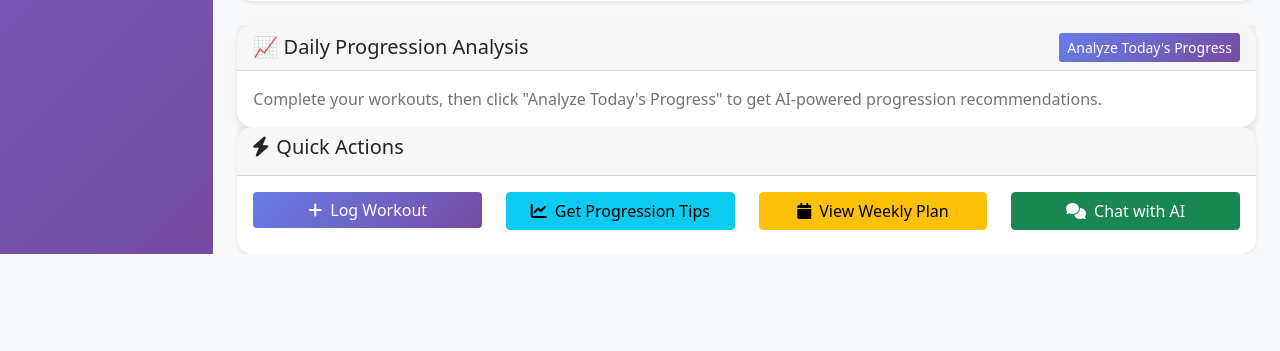
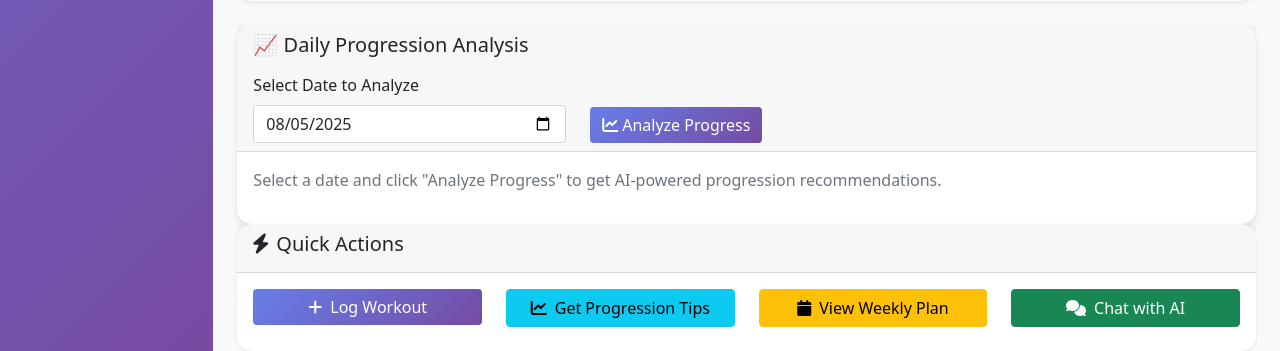
Before and after one commit to RyanDutko/Workout-Trainer, a Flask app: page / in a window 1280 px wide. Shown: the part 1604-1955 px from the top of the page. Before the commit the page ends 1858 px from the top, so only its background shows below. Run offline with Flask 3, Linux system fonts and the light colour scheme; data comes from the database, SQL or seed files in the repository.

Commit message:
Assistant checkpoint: Add date picker for progression analysis
Assistant generated file changes:
- templates/dashboard.html: Add date picker for progression analysis, Update JavaScript to handle date selection for progression analysis, Update analyzeProgression function to accept date parameter, Update checkProgressionStatus to work with any date

---

User prompt:

okay but real quick. i havent logged todays workouts yet because i havent actually gone to the gym.
so my two options are, log some fake logs and test it.
OR add an option to analyze from previous days.
im leaning towards the second option, what are your thoughts?

Replit-Commit-Author: Assistant
Replit-Commit-Session-Id: fc895d57-8a01-4667-ab1d-4d74742290a4

```diff
--- a/templates/dashboard.html
+++ b/templates/dashboard.html
@@ -220,17 +220,25 @@
 <div class="row mt-4">
     <div class="col-12">
         <div class="card">
-            <div class="card-header d-flex justify-content-between align-items-center">
-                <h5 class="mb-0">📈 Daily Progression Analysis</h5>
-                <button id="analyzeProgressionBtn" class="btn btn-primary btn-sm">
-                    Analyze Today's Progress
-                </button>
+            <div class="card-header">
+                <h5 class="mb-3">📈 Daily Progression Analysis</h5>
+                <div class="row align-items-end">
+                    <div class="col-md-4">
+                        <label for="analysisDate" class="form-label">Select Date to Analyze</label>
+                        <input type="date" class="form-control" id="analysisDate" value="{{ today_date }}" onchange="checkProgressionStatus(this.value)">
+                    </div>
+                    <div class="col-md-4">
+                        <button id="analyzeProgressionBtn" class="btn btn-primary">
+                            <i class="fas fa-chart-line me-1"></i>Analyze Progress
+                        </button>
+                    </div>
+                </div>
             </div>
             <div class="card-body">
                 <div id="progressionStatus" class="text-muted">
-                    Complete your workouts, then click "Analyze Today's Progress" to get AI-powered progression recommendations.
+                    Select a date and click "Analyze Progress" to get AI-powered progression recommendations.
                 </div>
-                <div id="progressionNotes" class="mt-3" style="display: none;">
+                <div id="progressionNotes" class="mt-3">
                     <!-- Progression notes will be displayed here -->
                 </div>
             </div>
@@ -336,6 +344,12 @@ document.addEventListener('DOMContentLoaded', function() {
 
     // Check progression analysis status on page load
     checkProgressionStatus('{{ today_date }}');
+
+    // Set up event listener for analyze button
+    document.getElementById('analyzeProgressionBtn').addEventListener('click', function() {
+        const selectedDate = document.getElementById('analysisDate').value;
+        analyzeProgression(selectedDate);
+    });
 });
 
 function initializeCharts() {
@@ -682,9 +696,18 @@ function checkProgressionStatus(date) {
             const notesDiv = document.getElementById('progressionNotes');
             const analyzeBtn = document.getElementById('analyzeProgressionBtn');
 
+            const dateObj = new Date(date);
+            const formattedDate = dateObj.toLocaleDateString('en-US', {
+                weekday: 'long',
+                year: 'numeric',
+                month: 'long',
+                day: 'numeric'
+            });
+
             if (data.analysis_completed > 0) {
-                statusDiv.innerHTML = `✅ Progression analysis completed for ${data.analysis_completed} exercises`;
+                statusDiv.innerHTML = `✅ Progression analysis completed for ${data.analysis_completed} exercises on ${formattedDate}`;
                 analyzeBtn.textContent = 'Re-analyze Progress';
+                analyzeBtn.style.display = 'inline-block';
 
                 // Display progression notes
                 if (data.progression_notes && data.progression_notes.length > 0) {
@@ -700,11 +723,12 @@ function checkProgressionStatus(date) {
                     notesDiv.innerHTML = '';
                 }
             } else if (data.needs_analysis) {
-                statusDiv.innerHTML = `⏳ ${data.total_workouts} workouts ready for progression analysis`;
+                statusDiv.innerHTML = `⏳ ${data.total_workouts} workouts ready for progression analysis on ${formattedDate}`;
                 analyzeBtn.textContent = 'Analyze Progress';
+                analyzeBtn.style.display = 'inline-block';
                 notesDiv.innerHTML = '';
             } else {
-                statusDiv.innerHTML = 'No workouts logged today';
+                statusDiv.innerHTML = `No workouts logged on ${formattedDate}`;
                 analyzeBtn.style.display = 'none';
                 notesDiv.innerHTML = '';
             }
@@ -714,8 +738,8 @@ function checkProgressionStatus(date) {
         });
 }
 
-function analyzeProgression() {
-    const today = new Date().toISOString().split('T')[0];
+function analyzeProgression(selectedDate) {
+    const analyzeDate = selectedDate || document.getElementById('analysisDate').value;
     const analyzeBtn = document.getElementById('analyzeProgressionBtn');
 
     analyzeBtn.disabled = true;
@@ -726,13 +750,13 @@ function analyzeProgression() {
         headers: {
             'Content-Type': 'application/json'
         },
-        body: JSON.stringify({ date: today })
+        body: JSON.stringify({ date: analyzeDate })
     })
     .then(response => response.json())
     .then(data => {
         if (data.success) {
             alert('Progression analysis completed!');
-            checkProgressionStatus(today);
+            checkProgressionStatus(analyzeDate);
         } else {
             alert('Error analyzing progression: ' + (data.error || data.message));
         }
```
